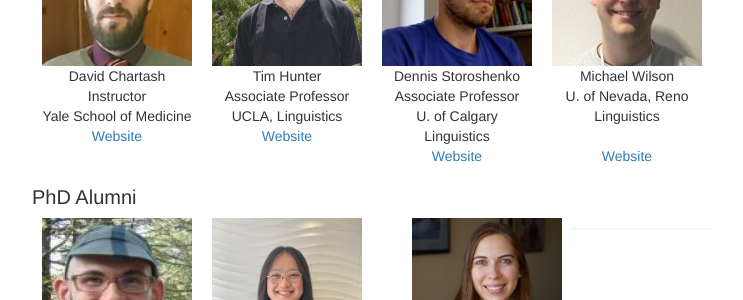
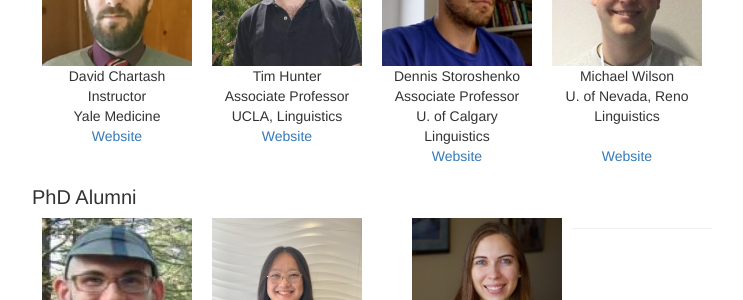
Before and after one commit to clay-lab/clay-lab.github.io, a Jekyll site: the page built from members.html, in a window 1280 px wide and 900 px high, scrolled down 1972 px. Shown: the part 152-452 px from the top of the window, without its empty margins (268-1011 px from the left). Built offline with Jekyll 4.4.1, drawn with Linux system fonts in a browser that asks for light colours.

Commit message:
Chartash title

```diff
--- a/_data/members.yml
+++ b/_data/members.yml
@@ -137,7 +137,7 @@ post-doc-alumni:
       email: david.chartash@yale.edu
       url: https://medicine.yale.edu/profile/david_chartash/
       title : Instructor
-      location: Yale School of Medicine
+      location: Yale Medicine
 
     - name : Tim Hunter
       photo: /photos/tim_profile.jpg
```
